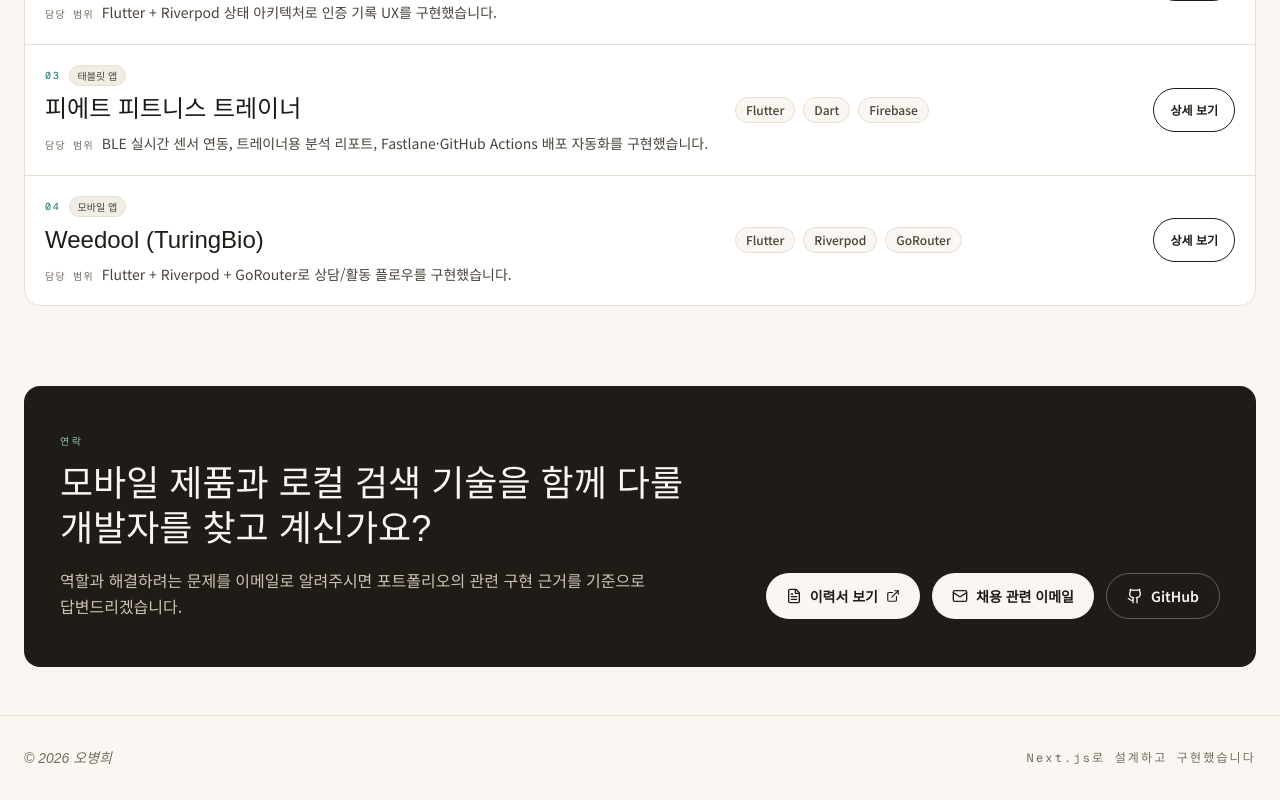
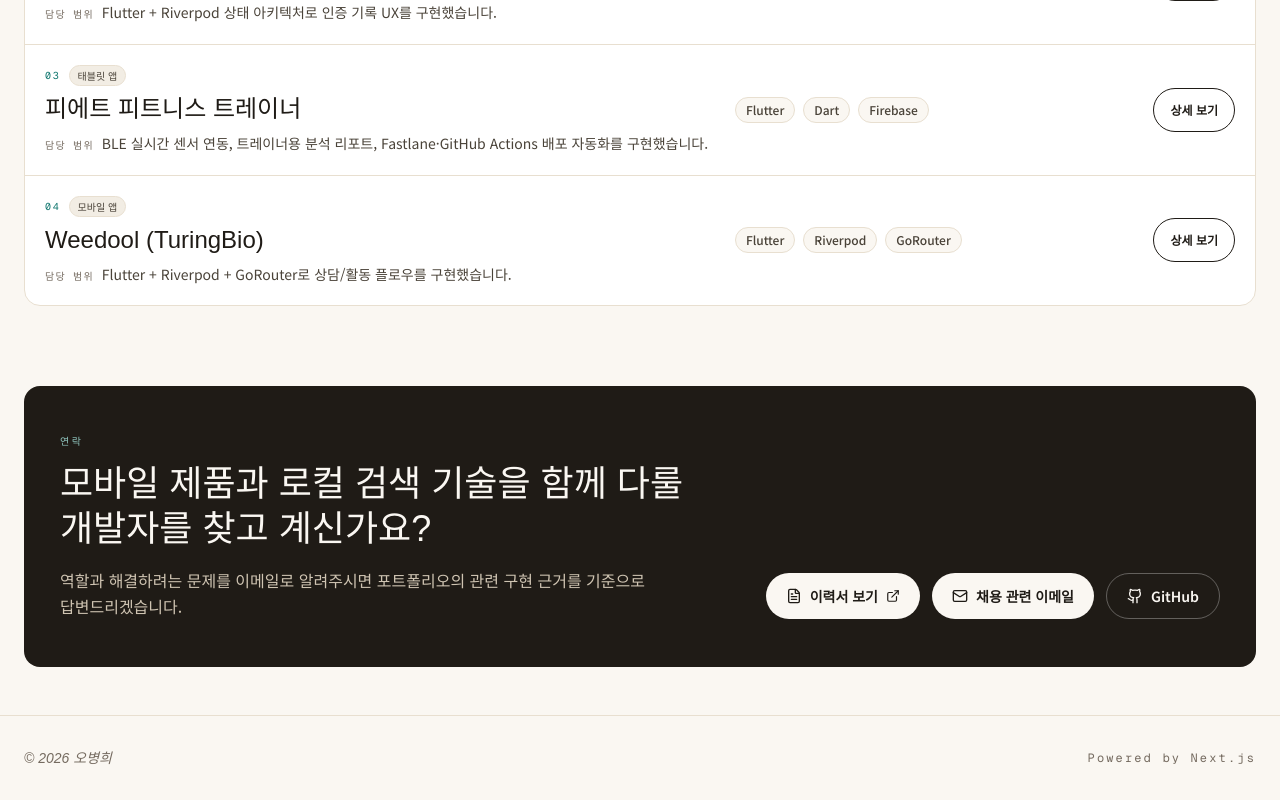
Before and after one commit to dev07060/dev-portfolio, a Next.js app: page / in a window 1280 px wide. Shown: the part 3232-4032 px from the top of the page. Built offline with nearby package versions, Linux system fonts and the light colour scheme.

Commit message:
fix: update footer text to English for consistency

```diff
--- a/src/components/widgets/Footer.tsx
+++ b/src/components/widgets/Footer.tsx
@@ -7,7 +7,7 @@ const Footer = () => (
         © {new Date().getFullYear()} 오병희
       </span>
       <span className="font-mono text-xs tracking-[0.18em]">
-        Next.js로 설계하고 구현했습니다
+        Powered by Next.js
       </span>
     </SectionContainer>
   </footer>
```
